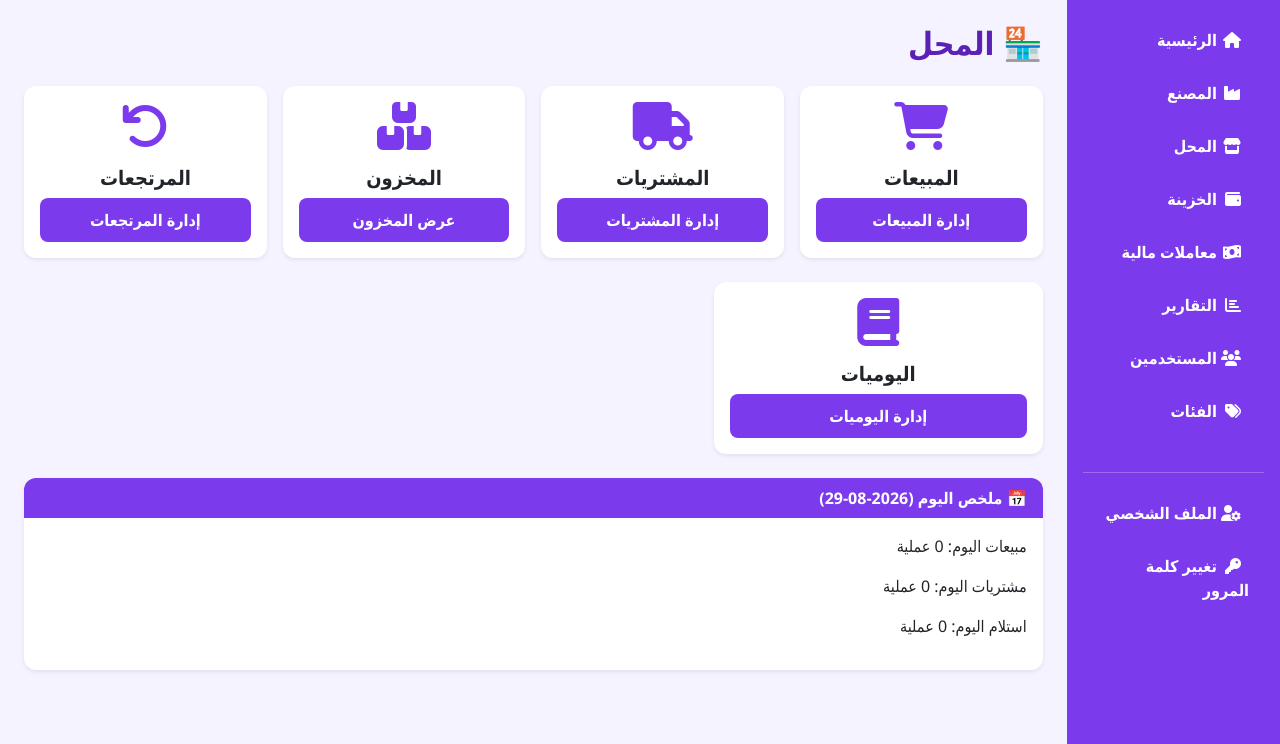
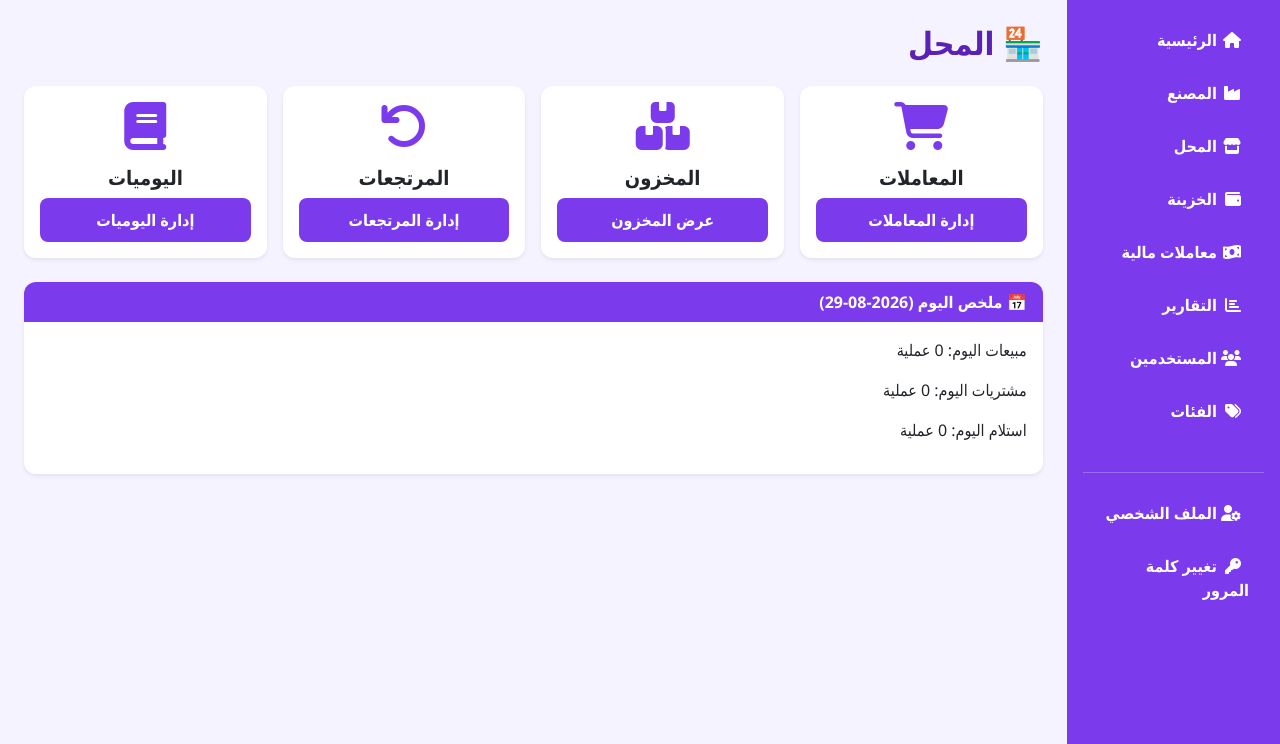
Before and after one commit to mariam-anwar-elgendy/FactoryAlFath, a Flask app: page /store in a window 1280 px wide. Shown: the part 56-800 px from the top of the page. Run offline with Flask 3, Linux system fonts and the light colour scheme; a user stored in the database is signed in; data that the repository does not hold is empty.

Commit message:
Update store index to manage transactions and remove purchases

```diff
--- a/templates/store/index.html
+++ b/templates/store/index.html
@@ -10,17 +10,8 @@
         <div class="card border-0 shadow-sm">
             <div class="card-body text-center">
                 <i class="fas fa-shopping-cart fa-3x text-purple mb-3"></i>
-                <h5 class="fw-bold">المبيعات</h5>
-                <a href="{{ url_for('store_sales') }}" class="btn btn-purple w-100">إدارة المبيعات</a>
-            </div>
-        </div>
-    </div>
-    <div class="col-md-3">
-        <div class="card border-0 shadow-sm">
-            <div class="card-body text-center">
-                <i class="fas fa-truck fa-3x text-purple mb-3"></i>
-                <h5 class="fw-bold">المشتريات</h5>
-                <a href="{{ url_for('store_purchases') }}" class="btn btn-purple w-100">إدارة المشتريات</a>
+                <h5 class="fw-bold">المعاملات</h5>
+                <a href="{{ url_for('store_transactions') }}" class="btn btn-purple w-100">إدارة المعاملات</a>
             </div>
         </div>
     </div>
@@ -42,10 +33,7 @@
             </div>
         </div>
     </div>
-</div>
-
-<div class="row g-3 mb-4">
-    <div class="col-md-4">
+    <div class="col-md-3">
         <div class="card border-0 shadow-sm">
             <div class="card-body text-center">
                 <i class="fas fa-book fa-3x text-purple mb-3"></i>
```
